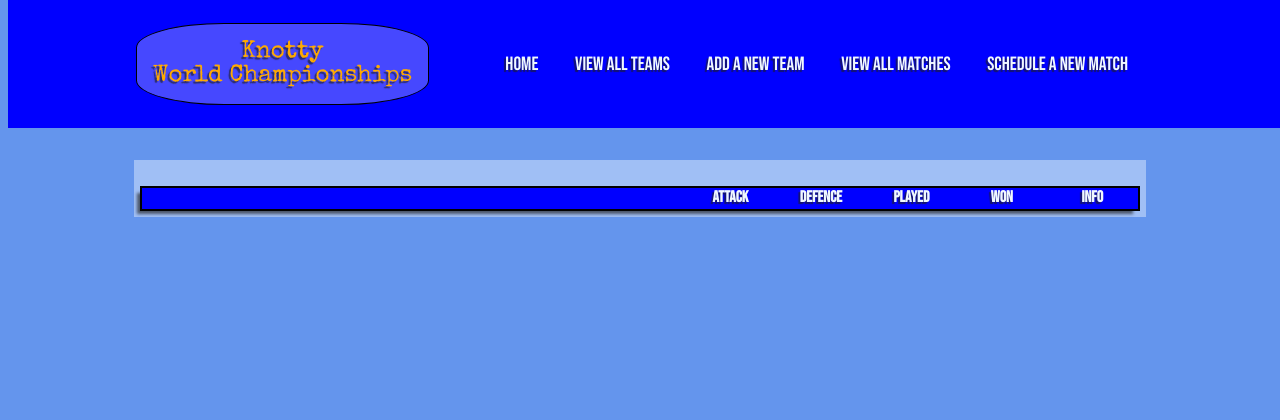
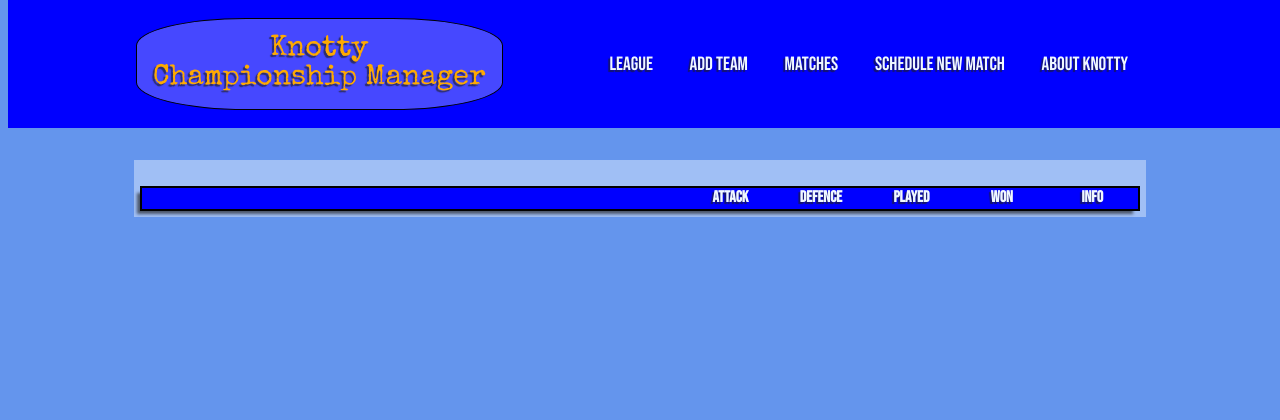
Before and after one commit to PaulHenstridge/Knotty_Championship_Manager, a Flask app: page /teams in a window 1280 px wide. Shown: the top 420 px of the page. Run offline with Flask 3, Linux system fonts and the light colour scheme; data that the repository does not hold is empty; some libraries are stand-ins or nearby versions; some web fonts are replaced.

Commit message:
improving styles, layout etc

```diff
--- a/app.py
+++ b/app.py
@@ -1,4 +1,4 @@
-from flask import Flask, render_template
+from flask import Flask, render_template, redirect, url_for
 from controllers.team_controller import teams_blueprint
 from controllers.match_controller import matches_blueprint
 
@@ -12,7 +12,11 @@ app.register_blueprint(matches_blueprint)
 
 @app.route("/")
 def main():
-    return render_template("index.html")
+    return redirect(url_for('teams.all_teams'))
+
+@app.route("/about")
+def about():
+    return render_template("about.html")
 
 
 if __name__ == "__main__":
--- a/static/css/style.css
+++ b/static/css/style.css
@@ -70,7 +70,7 @@ header {
 
 .logo>span {
     white-space: nowrap;
-    font-size: 1.5rem;
+    font-size: 1.8rem;
 
     @media(max-width:580px) {
         font-size: 1rem;
--- a/templates/index.html
+++ b/templates/about.html
@@ -1,11 +1,11 @@
 {% extends 'base.html' %}
 {% block content %}
-<h2> Welcome to the Knotty World Championship Simulator</h2>
+<h2 class="headline"> About the game of knotty</h2>
 
 
 <img src="{{ url_for('static', filename='images/harbour.png') }}" alt="Lybster Harbour" class="harbour">
 
-<p>From Wikipedia- <br><br>
+<p>
     The game of knotty is a Scottish team sport. It is a variation of the game of shinty as played in the fishing
     communities of Lybster, Caithness. It used to be played widely in the town, as was shinty in the rest of Caithness,
     but it ceased to be played around the end of the 19th century, until 1993 when it was revived by local enthusiasts.
@@ -21,6 +21,7 @@
     With the rundown of the industry in the late 19th century, knotty fell into abeyance until local hotelier, the late
     Bert Mowat, found a copy containing the few rules of the sport wedged between the pages of a Gaelic bible in a
     bedroom.
+    <br><br>From Wikipedia- <br><br>
 </p>
 <img src="{{ url_for('static', filename='images/game1.png') }}" alt="Knotty action" class="game1">
 <img src="{{ url_for('static', filename='images/game2.png') }}" alt="Knotty action" class="game2">
--- a/templates/base.html
+++ b/templates/base.html
@@ -15,21 +15,21 @@
         href="https://fonts.googleapis.com/css2?family=Bebas+Neue&family=Special+Elite&display=swap&family=Signika+Negative&display=swap"
         rel="stylesheet">
 
-    <title class="f-title">Knotty League</title>
+    <title class="f-title">Knotty Championship Manager</title>
 </head>
 
 <body>
     <header>
         <div class="logo">
             <span>Knotty</span>
-            <span>World Championships</span>
+            <span>Championship Manager</span>
         </div>
         <menu>
-            <a href="/">Home</a>
-            <a href="/teams">View all teams</a>
-            <a href="/teams/new">Add a new team</a>
-            <a href="/matches">View all matches</a>
-            <a href="/matches/new">Schedule a new match</a>
+            <a href="/teams">League</a>
+            <a href="/teams/new">Add team</a>
+            <a href="/matches">matches</a>
+            <a href="/matches/new">Schedule new match</a>
+            <a href="/about">About Knotty</a>
         </menu>
 
     </header>
--- a/templates/matches/match.html
+++ b/templates/matches/match.html
@@ -1,12 +1,14 @@
 {% extends 'base.html' %}
 {% block content %}
 <div class="match-container">
-    <h3>{{match.team1.name}} V {{match.team2.name}}</h3>
+    <h2>{{match.team1.name}} V {{match.team2.name}}</h2>
     {% if match.completed %}
     <h4>The winner was {{match.winner.name}}</h4>
     <h4>Final Score: {{match.match_score[0]}} - {{match.match_score[1]}}</h4>
     {% if match.penalties%} <h5>On Penalties</h5> {% endif %}
+
     <div class="report">
+        <h3>Match Report</h3>
         {% for item in match.report%}
         <p>{{ item }}</p>
         {% endfor %}
--- a/utils/action_reports.py
+++ b/utils/action_reports.py
@@ -6,7 +6,7 @@ score_reports = [
     "{team_name} attacking from wide, early ball to the striker, GOAL!  - {score}",
     "{team_name} try a long range shot, and its in!  what a goal!  - {score}",
     "{other_team_name} try to play out of defence, but take a stick to the face.... GOAL for {team_name}!!  - {score}",
-    "insane knotty skills from {team_name}, sublime violence... and its a GOAL!!"
+    "insane knotty skills from {team_name}, sublime violence... and its a GOAL!! {score}"
 ]
 
 miss_reports = [
```
Also changed, not shown: other parts of static/css/style.css (+32 -9 lines), models/match.py (+29 -30 lines).
